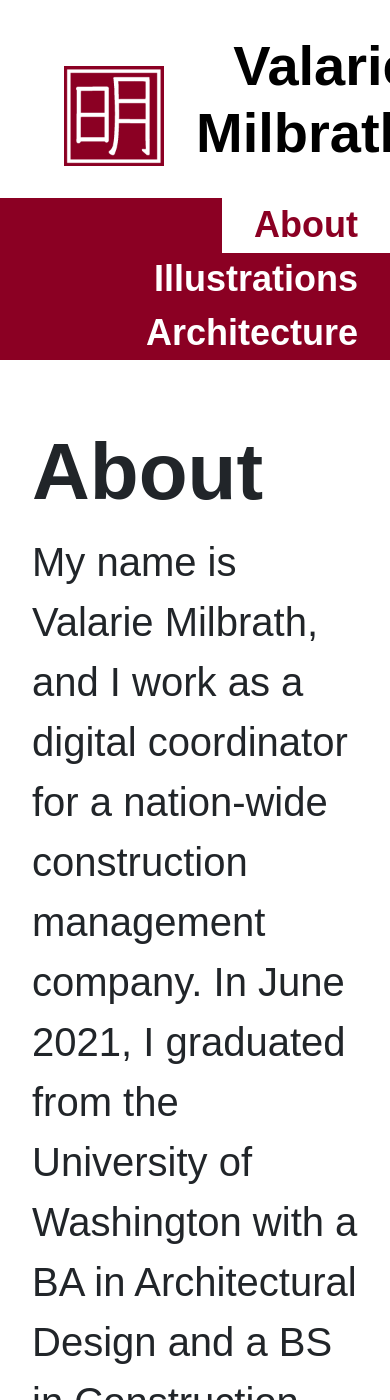
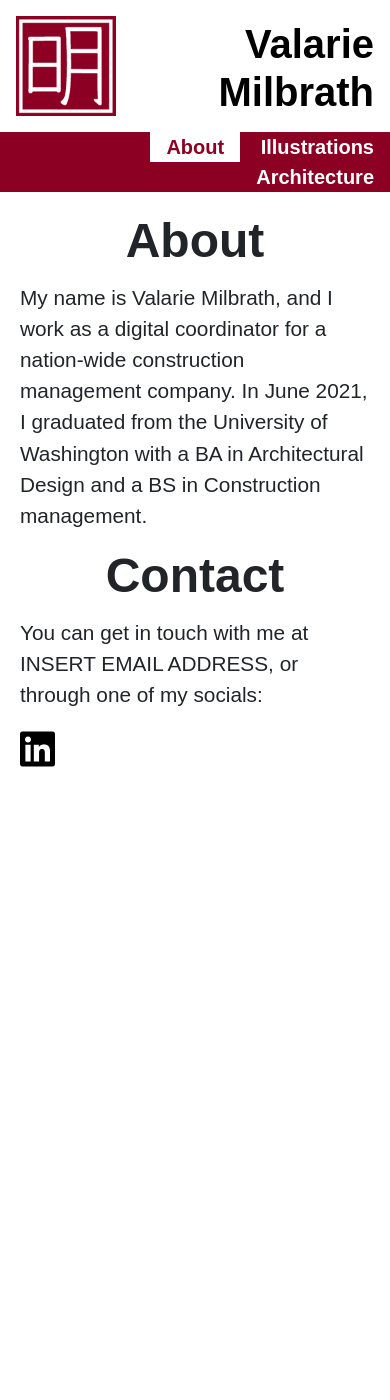
Before and after one commit to vcmilbrath/vcmilbrath.github.io, a Jekyll site: the page built from index.html, in a window 390 px wide and 1400 px high. Built offline with Jekyll 4.4.1, drawn with Linux system fonts in a browser that asks for light colours; nearby versions of some CDN libraries; some web fonts are replaced.

Commit message:
fix mobile viewport

```diff
--- a/_layouts/default.html
+++ b/_layouts/default.html
@@ -4,6 +4,7 @@
 <html>
   <head>
     <meta charset="utf-8">
+    <meta name="viewport" content="width=device-width, initial-scale=1.0">
     <title>{{ page.title }}</title>
     <link href="https://cdn.jsdelivr.net/npm/bootstrap@5.0.2/dist/css/bootstrap.min.css" rel="stylesheet" integrity="sha384-EVSTQN3/azprG1Anm3QDgpJLIm9Nao0Yz1ztcQTwFspd3yD65VohhpuuCOmLASjC" crossorigin="anonymous">
     <link rel="stylesheet" href="/assets/css/styles.css">
--- a/_sass/mobile.scss
+++ b/_sass/mobile.scss
@@ -9,27 +9,22 @@
         width: 100%;
         margin-top: 0;
         border-right: none;
-        padding-top: 2rem;
+        padding-top: 1rem;
         padding-bottom: 0;
+        background-color: white;
     }
 
     main {
         margin-left: 0;
+        padding: 1.25rem;
+
+        h2 {
+            margin-top: 0;
+            text-align: center;
+        }
 
         .banner {
             display: none;
-        }
-
-        h2 {
-            font-size: 5rem;
-        }
-
-        p {
-            font-size: 2.5rem;
-        }
-
-        .social-link {
-            font-size: 4rem;
         }
     }
 
@@ -38,18 +33,17 @@
         display: flex;
         align-items: flex-end;
         justify-content: space-between;
-        margin-bottom: 2rem;
-        padding: 0 2rem;
+        margin-bottom: 1rem;
+        padding: 0 1rem;
 
         h1 {
             display: inline-block;
             margin: 0;
-            font-size: 3.5rem;
+            // font-size: 3.5rem;
         }
 
         .initials {
-            padding-top: 0;
-            padding-bottom: 0;
+            padding: 0;
         }
     }
 
@@ -63,18 +57,15 @@
             padding: 0;
             margin: 0;
 
-
-
             li {
                 display: inline-block;
             }
         }
 
         .section-link {
-            font-size: 2.25rem;
+            font-size: 1.25rem;
             color: white;
-            padding: 0.5rem 2rem;
-            min-width: 3rem;
+            padding: 0.25rem 1rem;
         }
 
 
@@ -87,6 +78,9 @@
     .illustrations .img-wrapper, .architecture .img-wrapper {
         height: auto;
         width: 100%;
+        border-top: 1px black solid;
+        padding-bottom: 1rem;
+        padding-top: 1rem;
 
         .illustration {
             height: auto;
@@ -97,10 +91,13 @@
             position: relative;
             opacity: 1;
             transform: none;
-            font-size: 3rem;
-            margin-bottom: 5rem;
+            font-size: 2rem;
             top: auto;
             left: auto;
         }
     }
+
+    .img-wrapper:first-of-type {
+        border: none;
+    }
 }
```
Also changed, not shown: 5 other files.
